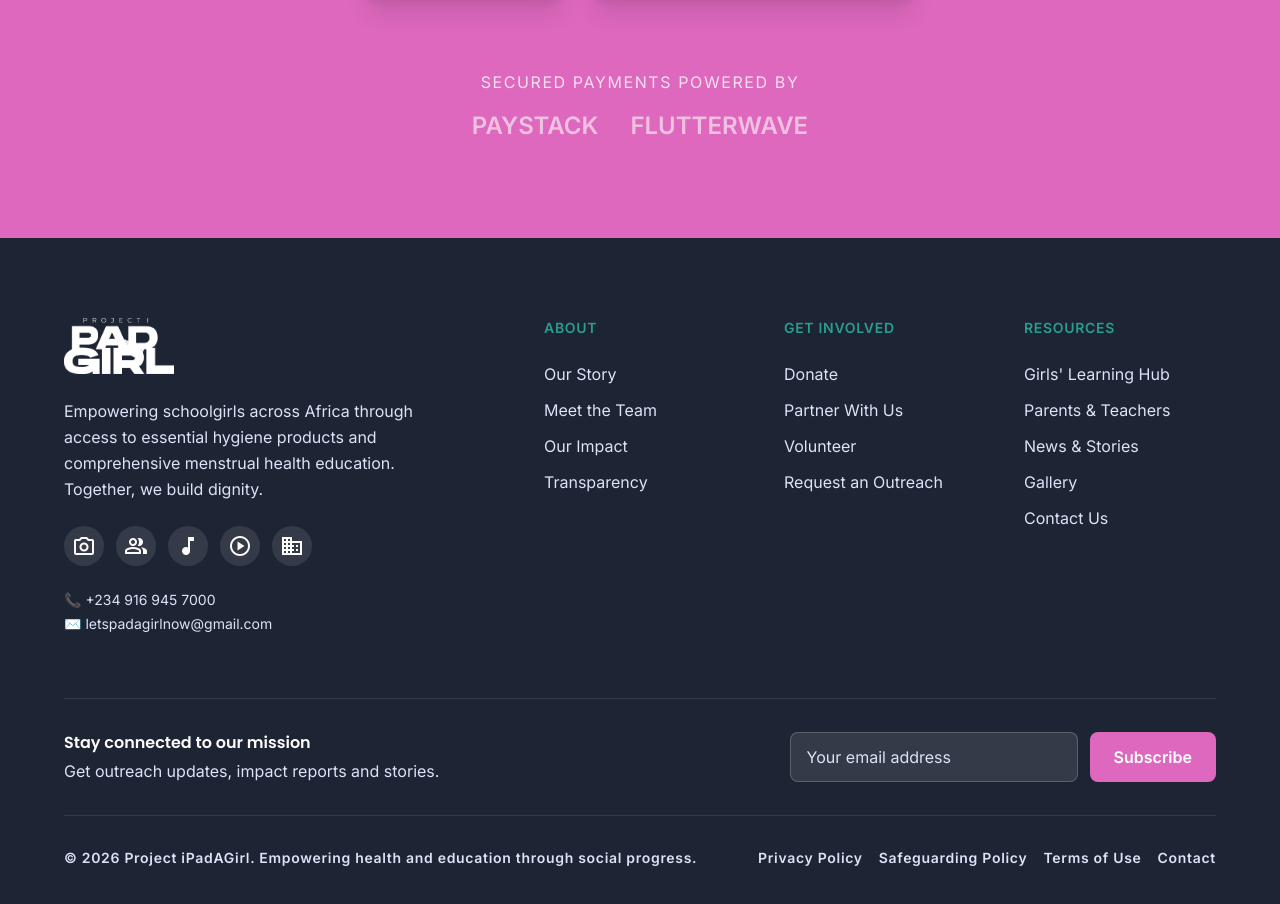
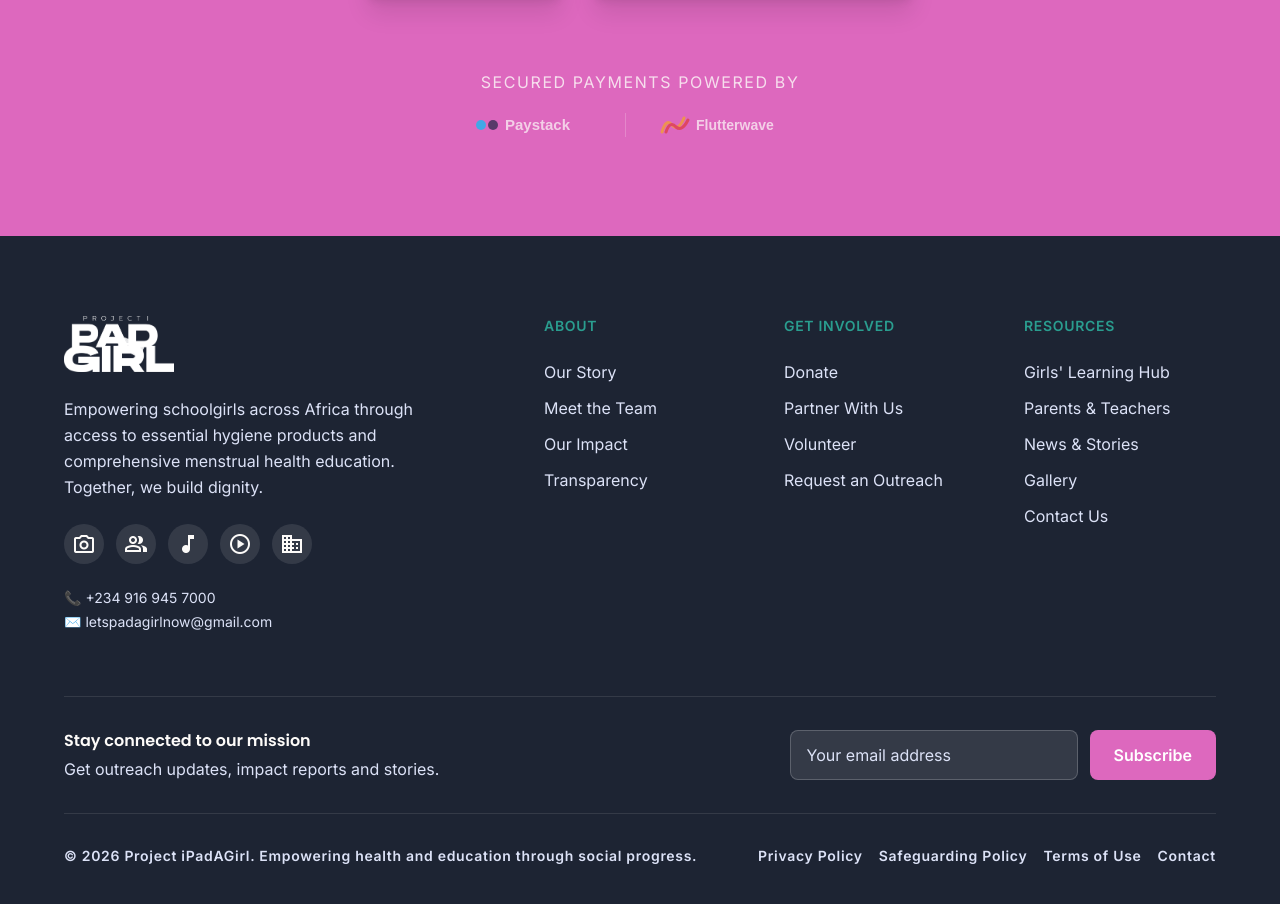
Before and after one commit to 1702london-maker/Ipadagirl, a Next.js app: page / in a window 1280 px wide. Shown: the part 5003-5907 px from the top of the page. Built offline with nearby package versions, Linux system fonts and the light colour scheme.

Commit message:
Replace Paystack/Flutterwave text labels with inline SVG logos

```diff
--- a/app/page.tsx
+++ b/app/page.tsx
@@ -291,9 +291,20 @@
             </div>
             <div className="pt-8">
               <p className="font-label-md uppercase tracking-widest opacity-80 mb-4">Secured Payments Powered By</p>
-              <div className="flex justify-center items-center gap-8 opacity-60">
-                <span className="font-bold text-headline-sm">PAYSTACK</span>
-                <span className="font-bold text-headline-sm">FLUTTERWAVE</span>
+              <div className="flex justify-center items-center gap-8 opacity-70">
+                {/* Paystack logo */}
+                <svg xmlns="http://www.w3.org/2000/svg" viewBox="0 0 120 30" width="120" height="30" fill="currentColor" aria-label="Paystack">
+                  <circle cx="8" cy="15" r="5" fill="#00C3F7"/>
+                  <circle cx="20" cy="15" r="5" fill="#011B33" opacity="0.85"/>
+                  <text x="32" y="20" fontFamily="Arial,sans-serif" fontWeight="700" fontSize="15" fill="currentColor">Paystack</text>
+                </svg>
+                <span className="w-px h-6 bg-current opacity-30" />
+                {/* Flutterwave logo */}
+                <svg xmlns="http://www.w3.org/2000/svg" viewBox="0 0 150 30" width="150" height="30" fill="currentColor" aria-label="Flutterwave">
+                  <path d="M4 22 Q8 8 14 15 Q20 22 26 8" stroke="#F5A623" strokeWidth="3" fill="none" strokeLinecap="round"/>
+                  <path d="M8 22 Q12 10 18 17 Q24 22 30 10" stroke="#E03A3C" strokeWidth="3" fill="none" strokeLinecap="round"/>
+                  <text x="38" y="20" fontFamily="Arial,sans-serif" fontWeight="700" fontSize="14" fill="currentColor">Flutterwave</text>
+                </svg>
               </div>
             </div>
           </div>
```
